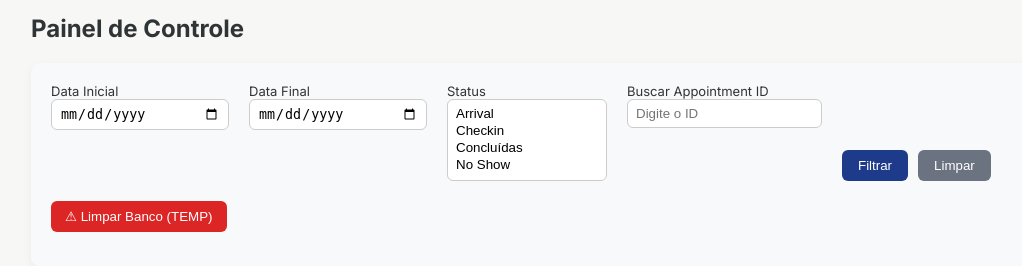
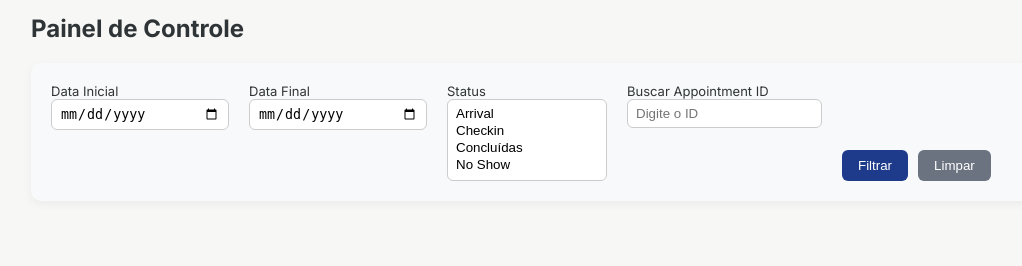
Before and after one commit to samuel0998/system-dock, a Flask app: page /pc/ in a window 1280 px wide. Shown: the part 226-492 px from the top of the page, without its empty margins (49-1071 px from the left). Run offline with Flask 3, Linux system fonts and the light colour scheme; data that the repository does not hold is empty.

Commit message:
remover o btt de delete

```diff
--- a/templates/pc.html
+++ b/templates/pc.html
@@ -40,12 +40,6 @@
             <button onclick="aplicarFiltros()" class="btn-filtrar">Filtrar</button>
             <button onclick="limparFiltros()" class="btn-limpar">Limpar</button>
         </div>
-
-        <button class="btn-danger" onclick="limparBanco()">
-            ⚠ Limpar Banco (TEMP)
-        </button>
-
-
     </div>
 
 
```
